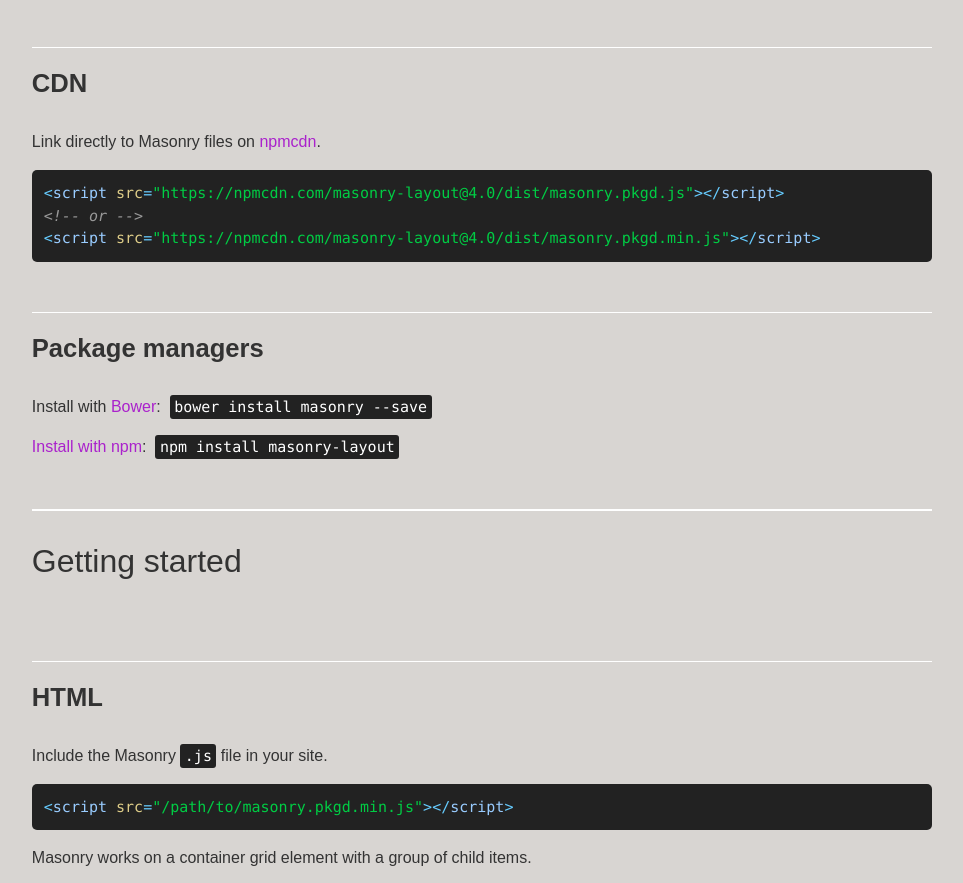
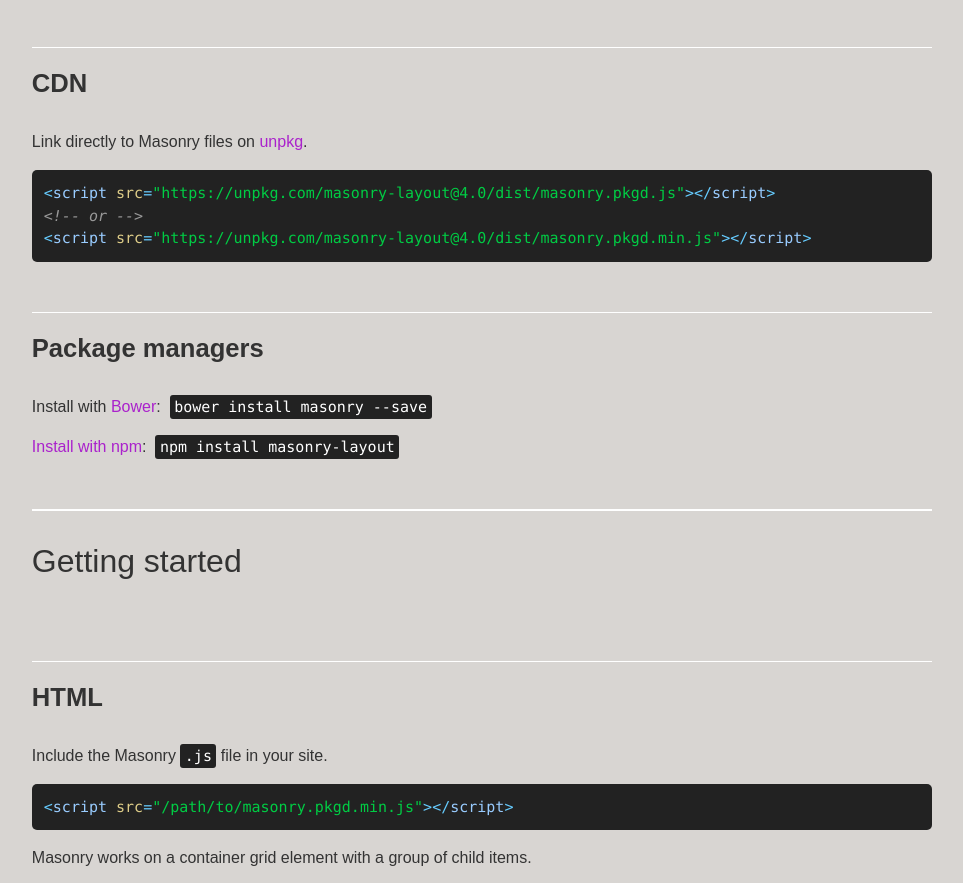
Before and after one commit to fionaduerr/fionaduerr.github.io, a plain HTML site: page assets/masonry-docs/index.html in a window 1280 px wide. Shown: the part 1380-2263 px from the top of the page, without its empty margins (45-1008 px from the left). Drawn offline with Linux system fonts and the light colour scheme; a web font is replaced by a local one.

Commit message:
Replace npmcdn.com with unpkg.com

```diff
--- a/assets/masonry-docs/index.html
+++ b/assets/masonry-docs/index.html
@@ -109,11 +109,11 @@
 
 <h3 id="cdn">CDN</h3>
 
-<p>Link directly to Masonry files on <a href="https://npmcdn.com">npmcdn</a>.</p>
+<p>Link directly to Masonry files on <a href="https://unpkg.com">unpkg</a>.</p>
 
-<pre><code class="html"><span class="tag">&lt;<span class="title">script</span> <span class="attribute">src</span>=<span class="value">&quot;https://npmcdn.com/masonry-layout@4.0/dist/masonry.pkgd.js&quot;</span>&gt;</span><span class="undefined"></span><span class="tag">&lt;/<span class="title">script</span>&gt;</span>
+<pre><code class="html"><span class="tag">&lt;<span class="title">script</span> <span class="attribute">src</span>=<span class="value">&quot;https://unpkg.com/masonry-layout@4.0/dist/masonry.pkgd.js&quot;</span>&gt;</span><span class="undefined"></span><span class="tag">&lt;/<span class="title">script</span>&gt;</span>
 <span class="comment">&lt;!-- or --&gt;</span>
-<span class="tag">&lt;<span class="title">script</span> <span class="attribute">src</span>=<span class="value">&quot;https://npmcdn.com/masonry-layout@4.0/dist/masonry.pkgd.min.js&quot;</span>&gt;</span><span class="undefined"></span><span class="tag">&lt;/<span class="title">script</span>&gt;</span>
+<span class="tag">&lt;<span class="title">script</span> <span class="attribute">src</span>=<span class="value">&quot;https://unpkg.com/masonry-layout@4.0/dist/masonry.pkgd.min.js&quot;</span>&gt;</span><span class="undefined"></span><span class="tag">&lt;/<span class="title">script</span>&gt;</span>
 </code></pre>
 
 
```
Also changed, not shown: index.html (+2 -2 lines).
